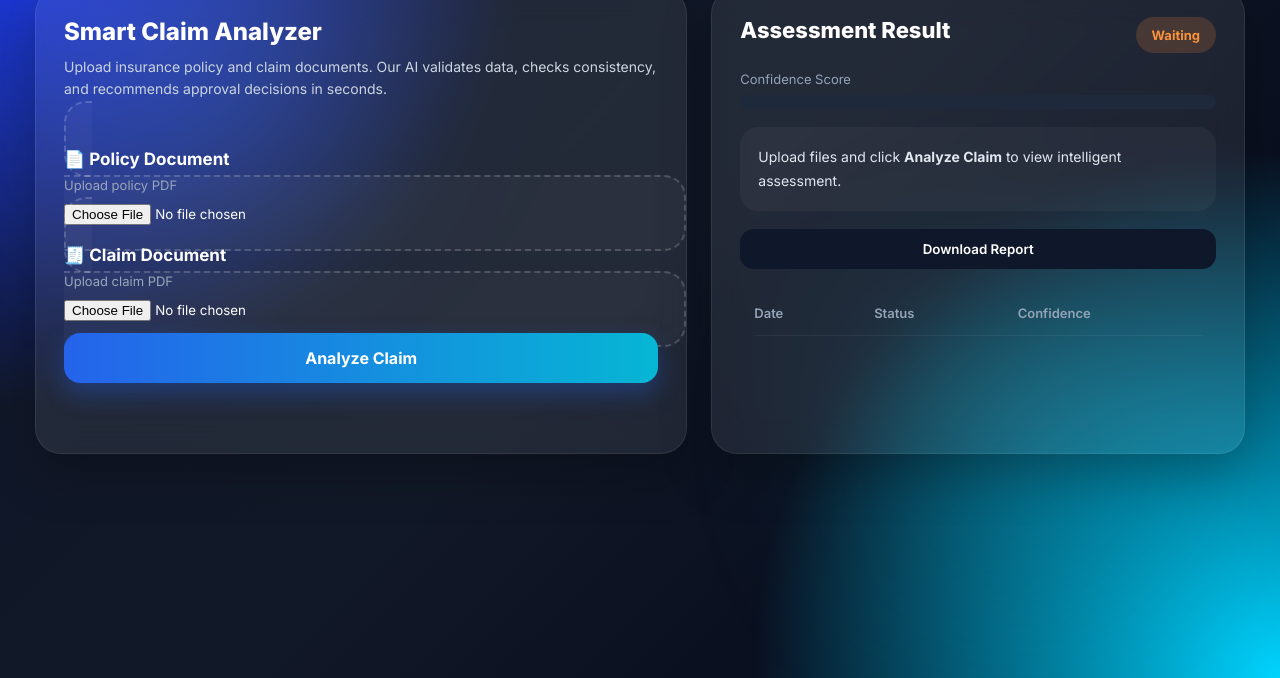
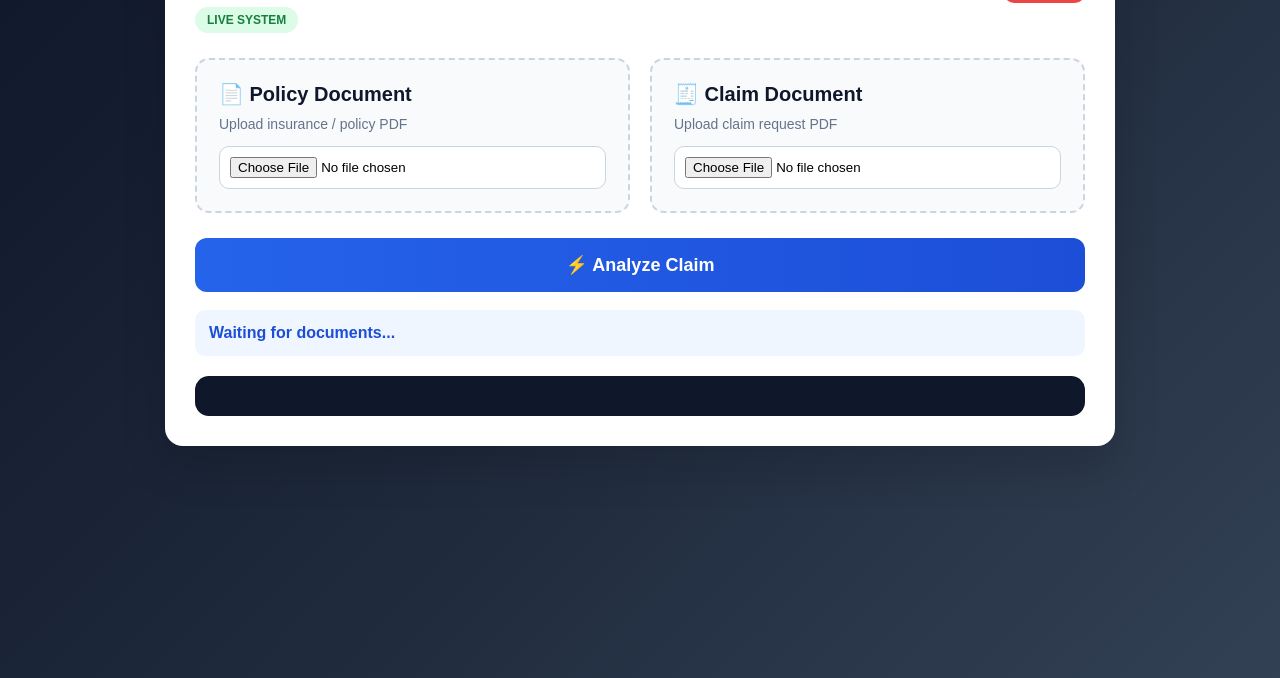
Before and after one commit to nithish1923/claim-reflex-ai, a plain HTML site: page frontend/app.html in a window 1280 px wide. Shown: the part 122-800 px from the top of the page. Drawn offline with nearby package versions, Linux system fonts and the light colour scheme.

Commit message:
Update app.html

```diff
--- a/frontend/app.html
+++ b/frontend/app.html
@@ -1,509 +1,250 @@
 <!DOCTYPE html>
-<html lang="en">
+<html>
 <head>
-<meta charset="UTF-8" />
-<meta name="viewport" content="width=device-width, initial-scale=1.0"/>
 <title>Claim Reflex AI</title>
-
-<link rel="preconnect" href="https://fonts.googleapis.com">
-<link href="https://fonts.googleapis.com/css2?family=Inter:wght@400;500;600;700;800&display=swap" rel="stylesheet">
-
-<script src="https://cdn.jsdelivr.net/npm/@supabase/supabase-js@2"></script>
-<script src="https://cdnjs.cloudflare.com/ajax/libs/jspdf/2.5.1/jspdf.umd.min.js"></script>
+<meta charset="UTF-8">
+<meta name="viewport" content="width=device-width, initial-scale=1.0">
 
 <style>
 *{
 margin:0;
 padding:0;
 box-sizing:border-box;
-font-family:'Inter',sans-serif;
+font-family:Arial, sans-serif;
 }
 
 body{
-background:
-radial-gradient(circle at top left,#1f3cff 0%,transparent 35%),
-radial-gradient(circle at bottom right,#00d4ff 0%,transparent 35%),
-linear-gradient(135deg,#0f172a,#111827,#020617);
-color:#fff;
+background:linear-gradient(135deg,#0f172a,#1e293b,#334155);
 min-height:100vh;
-overflow-x:hidden;
-}
-
-/* Scrollbar */
-::-webkit-scrollbar{
-width:8px;
-}
-::-webkit-scrollbar-thumb{
-background:#334155;
-border-radius:10px;
-}
-
-/* Floating blur shapes */
-.blur{
-position:fixed;
-width:280px;
-height:280px;
-border-radius:50%;
-filter:blur(100px);
-opacity:.25;
-z-index:0;
-animation:float 8s ease-in-out infinite;
-}
-
-.blur.one{
-background:#3b82f6;
-top:10%;
-left:5%;
-}
-
-.blur.two{
-background:#06b6d4;
-bottom:10%;
-right:10%;
-animation-delay:2s;
-}
-
-@keyframes float{
-0%,100%{transform:translateY(0px)}
-50%{transform:translateY(-30px)}
+padding:30px;
 }
 
 .container{
-position:relative;
-z-index:2;
-max-width:1250px;
+max-width:950px;
 margin:auto;
-padding:40px 20px;
 }
 
-.topbar{
+.card{
+background:white;
+padding:30px;
+border-radius:18px;
+box-shadow:0 20px 45px rgba(0,0,0,0.15);
+}
+
+.top{
 display:flex;
 justify-content:space-between;
 align-items:center;
-margin-bottom:30px;
+flex-wrap:wrap;
+gap:15px;
+margin-bottom:25px;
 }
 
-.logo{
-font-size:28px;
-font-weight:800;
-letter-spacing:-1px;
+.title{
+font-size:32px;
+font-weight:bold;
+color:#0f172a;
 }
 
-.logo span{
-color:#38bdf8;
-}
-
-.btn{
-border:none;
-cursor:pointer;
-padding:12px 18px;
-border-radius:14px;
-font-weight:600;
-transition:.3s ease;
-}
-
-.btn:hover{
-transform:translateY(-2px);
+.subtitle{
+color:#64748b;
+margin-top:6px;
+font-size:14px;
 }
 
 .logout{
-background:#1e293b;
-color:#fff;
+background:#ef4444;
+color:white;
+border:none;
+padding:10px 18px;
+border-radius:10px;
+cursor:pointer;
+font-weight:bold;
 }
 
 .grid{
 display:grid;
-grid-template-columns:1.1fr .9fr;
-gap:24px;
+grid-template-columns:1fr 1fr;
+gap:20px;
+margin-top:20px;
 }
 
-@media(max-width:980px){
+.box{
+background:#f8fafc;
+border:2px dashed #cbd5e1;
+padding:22px;
+border-radius:14px;
+}
+
+.box h3{
+margin-bottom:10px;
+color:#0f172a;
+font-size:20px;
+}
+
+.box p{
+font-size:14px;
+color:#64748b;
+margin-bottom:14px;
+}
+
+input[type=file]{
+width:100%;
+padding:10px;
+border:1px solid #cbd5e1;
+border-radius:10px;
+background:white;
+}
+
+button.process{
+width:100%;
+margin-top:25px;
+padding:16px;
+font-size:18px;
+font-weight:bold;
+border:none;
+border-radius:12px;
+cursor:pointer;
+background:linear-gradient(90deg,#2563eb,#1d4ed8);
+color:white;
+}
+
+#msg{
+margin-top:18px;
+padding:14px;
+background:#eff6ff;
+border-radius:10px;
+color:#1d4ed8;
+font-weight:bold;
+}
+
+pre{
+margin-top:20px;
+background:#0f172a;
+color:#22c55e;
+padding:20px;
+border-radius:14px;
+overflow:auto;
+white-space:pre-wrap;
+}
+
+.tag{
+display:inline-block;
+margin-top:10px;
+padding:6px 12px;
+border-radius:30px;
+background:#dcfce7;
+color:#15803d;
+font-size:12px;
+font-weight:bold;
+}
+
+@media(max-width:768px){
 .grid{
 grid-template-columns:1fr;
 }
-}
-
-.card{
-background:rgba(255,255,255,.08);
-backdrop-filter:blur(18px);
-border:1px solid rgba(255,255,255,.08);
-border-radius:26px;
-padding:28px;
-box-shadow:0 20px 50px rgba(0,0,0,.25);
-animation:fadeUp .8s ease;
-}
-
-@keyframes fadeUp{
-from{
-opacity:0;
-transform:translateY(40px);
-}
-to{
-opacity:1;
-transform:translateY(0);
-}
-}
 
 .title{
-font-size:24px;
-font-weight:800;
-margin-bottom:10px;
+font-size:26px;
 }
-
-.sub{
-color:#cbd5e1;
-font-size:14px;
-margin-bottom:28px;
-line-height:1.6;
-}
-
-.upload-box{
-border:2px dashed rgba(255,255,255,.18);
-border-radius:22px;
-padding:26px;
-margin-bottom:18px;
-transition:.35s ease;
-cursor:pointer;
-background:rgba(255,255,255,.03);
-}
-
-.upload-box:hover{
-border-color:#38bdf8;
-transform:translateY(-3px);
-}
-
-.upload-box h3{
-font-size:17px;
-margin-bottom:8px;
-}
-
-.upload-box p{
-font-size:13px;
-color:#94a3b8;
-margin-bottom:10px;
-}
-
-.upload-box input{
-width:100%;
-color:#fff;
-}
-
-.action-btn{
-width:100%;
-margin-top:12px;
-padding:15px;
-font-size:16px;
-font-weight:700;
-border-radius:16px;
-background:linear-gradient(90deg,#2563eb,#06b6d4);
-color:#fff;
-box-shadow:0 10px 25px rgba(37,99,235,.35);
-}
-
-.action-btn:hover{
-transform:translateY(-3px) scale(1.01);
-}
-
-.status{
-margin-top:20px;
-font-size:14px;
-color:#cbd5e1;
-min-height:22px;
-}
-
-.progress-wrap{
-margin-top:18px;
-display:none;
-}
-
-.progress-bar{
-height:12px;
-background:#1e293b;
-border-radius:100px;
-overflow:hidden;
-}
-
-.progress-fill{
-height:100%;
-width:0%;
-background:linear-gradient(90deg,#22c55e,#06b6d4);
-transition:1s ease;
-}
-
-.steps{
-margin-top:14px;
-display:grid;
-gap:8px;
-font-size:14px;
-color:#cbd5e1;
-}
-
-.result-head{
-display:flex;
-justify-content:space-between;
-align-items:center;
-margin-bottom:18px;
-}
-
-.badge{
-padding:10px 16px;
-border-radius:999px;
-font-size:13px;
-font-weight:700;
-}
-
-.green{
-background:rgba(34,197,94,.18);
-color:#4ade80;
-}
-
-.red{
-background:rgba(239,68,68,.18);
-color:#f87171;
-}
-
-.orange{
-background:rgba(251,146,60,.18);
-color:#fb923c;
-}
-
-.metric{
-margin-bottom:18px;
-}
-
-.metric label{
-display:block;
-font-size:13px;
-color:#94a3b8;
-margin-bottom:8px;
-}
-
-.confidence{
-height:14px;
-background:#1e293b;
-border-radius:999px;
-overflow:hidden;
-}
-
-.confidence span{
-display:block;
-height:100%;
-width:0%;
-background:linear-gradient(90deg,#22c55e,#3b82f6);
-transition:1.2s ease;
-}
-
-.reason{
-background:rgba(255,255,255,.04);
-border-radius:18px;
-padding:18px;
-font-size:14px;
-line-height:1.7;
-color:#e2e8f0;
-margin-top:15px;
-}
-
-.table{
-margin-top:22px;
-overflow:auto;
-border-radius:18px;
-}
-
-table{
-width:100%;
-border-collapse:collapse;
-font-size:14px;
-}
-
-th,td{
-padding:14px;
-text-align:left;
-border-bottom:1px solid rgba(255,255,255,.06);
-}
-
-th{
-color:#94a3b8;
-font-size:13px;
-font-weight:600;
-}
-
-.download{
-margin-top:18px;
-width:100%;
-background:#0f172a;
-color:#fff;
-}
-
-.fade{
-animation:fadeUp .7s ease;
 }
 </style>
 </head>
+
 <body>
 
-<div class="blur one"></div>
-<div class="blur two"></div>
+<div class="container">
+<div class="card">
 
-<div class="container">
+<div class="top">
+<div>
+<div class="title">Claim Reflex AI</div>
+<div class="subtitle">AI Claim & Policy Decision Platform</div>
+<div class="tag">LIVE SYSTEM</div>
+</div>
 
-<div class="topbar">
-<div class="logo">Claim <span>Reflex AI</span></div>
-<button class="btn logout" onclick="logout()">Logout</button>
+<button class="logout" onclick="logout()">Logout</button>
 </div>
 
 <div class="grid">
 
-<!-- LEFT -->
-<div class="card">
-
-<div class="title">Smart Claim Analyzer</div>
-<div class="sub">
-Upload insurance policy and claim documents. Our AI validates data,
-checks consistency, and recommends approval decisions in seconds.
+<div class="box">
+<h3>📄 Policy Document</h3>
+<p>Upload insurance / policy PDF</p>
+<input type="file" id="policy" accept=".pdf">
 </div>
 
-<label class="upload-box">
-<h3>📄 Policy Document</h3>
-<p>Upload policy PDF</p>
-<input type="file" id="policy" accept=".pdf">
-</label>
-
-<label class="upload-box">
+<div class="box">
 <h3>🧾 Claim Document</h3>
-<p>Upload claim PDF</p>
+<p>Upload claim request PDF</p>
 <input type="file" id="claim" accept=".pdf">
-</label>
-
-<button class="btn action-btn" onclick="run()">Analyze Claim</button>
-
-<div class="status" id="msg"></div>
-
-<div class="progress-wrap" id="progressWrap">
-<div class="progress-bar">
-<div class="progress-fill" id="fill"></div>
-</div>
-
-<div class="steps">
-<div>✔ Uploading documents</div>
-<div>✔ Extracting policy data</div>
-<div>✔ Validating claim rules</div>
-<div>✔ Generating AI decision</div>
-</div>
 </div>
 
 </div>
 
-<!-- RIGHT -->
-<div class="card fade">
+<button class="process" onclick="run()">⚡ Analyze Claim</button>
 
-<div class="result-head">
-<div class="title" style="font-size:22px;">Assessment Result</div>
-<div id="badge" class="badge orange">Waiting</div>
-</div>
+<p id="msg">Waiting for documents...</p>
 
-<div class="metric">
-<label>Confidence Score</label>
-<div class="confidence">
-<span id="confidenceBar"></span>
-</div>
-</div>
-
-<div class="reason" id="reason">
-Upload files and click <b>Analyze Claim</b> to view intelligent assessment.
-</div>
-
-<button class="btn download" onclick="downloadPDF()">Download Report</button>
-
-<div class="table">
-<table>
-<thead>
-<tr>
-<th>Date</th>
-<th>Status</th>
-<th>Confidence</th>
-</tr>
-</thead>
-<tbody id="history">
-</tbody>
-</table>
-</div>
-
-</div>
+<pre id="out"></pre>
 
 </div>
 </div>
 
+<script src="https://cdn.jsdelivr.net/npm/@supabase/supabase-js@2"></script>
+
 <script>
-const SUPABASE_URL = "https://ubdiwfsfjaaxnvygdclx.supabase.co";
-const SUPABASE_KEY = "PASTE_YOUR_PUBLISHABLE_KEY";
-const BACKEND = "https://claim-reflex-ai.onrender.com";
+const SUPABASE_URL = "https://ubdiwfsfjaaxnvygdclx.supabase.co"
+const SUPABASE_KEY = "sb_publishable_AJVk6h6ssAdtiYsgLG8MJQ_tE9Z4Dd9"
+const SUPABASE_KEY = "sb_publishable_AJVk6h6ssAdtiYsgLG8MJQ_tE9Z4Dd9"
+const BACKEND = "https://claim-reflex-ai.onrender.com"
 
-const { createClient } = supabase;
-const supabaseClient = createClient(SUPABASE_URL, SUPABASE_KEY);
+const { createClient } = supabase
+const supabaseClient = createClient(SUPABASE_URL,SUPABASE_KEY)
 
 function logout(){
-localStorage.clear();
-window.location.href="index.html";
+localStorage.clear()
+window.location.href="index.html"
 }
 
 async function uploadFile(file){
-const fileName = Date.now()+"_"+file.name;
+
+const fileName = Date.now() + "_" + file.name
 
 const { error } = await supabaseClient.storage
 .from("documents")
-.upload(fileName,file);
+.upload(fileName,file)
 
-if(error) throw error;
+if(error){
+throw error
+}
 
 const { data } = supabaseClient.storage
 .from("documents")
-.getPublicUrl(fileName);
+.getPublicUrl(fileName)
 
-return data.publicUrl;
-}
-
-function animateProgress(){
-document.getElementById("progressWrap").style.display="block";
-
-setTimeout(()=>fill.style.width="25%",300);
-setTimeout(()=>fill.style.width="55%",1000);
-setTimeout(()=>fill.style.width="80%",1800);
-setTimeout(()=>fill.style.width="100%",2600);
-}
-
-function setBadge(type,text){
-const badge = document.getElementById("badge");
-badge.className="badge "+type;
-badge.innerText=text;
-}
-
-function addHistory(status,confidence){
-const tbody = document.getElementById("history");
-const row = `
-<tr>
-<td>${new Date().toLocaleDateString()}</td>
-<td>${status}</td>
-<td>${confidence}%</td>
-</tr>`;
-tbody.innerHTML = row + tbody.innerHTML;
+return data.publicUrl
 }
 
 async function run(){
 
 try{
-const p = document.getElementById("policy").files[0];
-const c = document.getElementById("claim").files[0];
+
+const p = document.getElementById("policy").files[0]
+const c = document.getElementById("claim").files[0]
 
 if(!p || !c){
-alert("Please upload both documents.");
-return;
+document.getElementById("msg").innerText =
+"Please upload both Policy and Claim documents."
+return
 }
 
-msg.innerText="Processing claim...";
-animateProgress();
+document.getElementById("msg").innerText = "Uploading files..."
 
-const policy_url = await uploadFile(p);
-const claim_url = await uploadFile(c);
+const policy_url = await uploadFile(p)
+const claim_url = await uploadFile(c)
+
+document.getElementById("msg").innerText = "AI analyzing claim..."
 
 const res = await fetch(BACKEND + "/process",{
 method:"POST",
@@ -514,73 +255,23 @@ body:JSON.stringify({
 policy_url,
 claim_url
 })
-});
+})
 
-const data = await res.json();
+const data = await res.json()
 
-if(data.status === "processed"){
+document.getElementById("msg").innerText =
+"Analysis completed."
 
-const conf = Math.round((data.final.confidence || 0.85) * 100);
-
-setBadge("green","Approved");
-confidenceBar.style.width = conf + "%";
-
-reason.innerHTML = `
-<b>Decision:</b> ${data.final.decision}<br><br>
-<b>Reason:</b> ${data.final.reason}
-`;
-
-msg.innerText="Claim successfully analyzed.";
-addHistory("Approved",conf);
-
-}else{
-
-setBadge("red","Rejected");
-confidenceBar.style.width = "32%";
-
-reason.innerHTML = `
-<b>Decision:</b> Rejected<br><br>
-${(data.errors || []).join("<br>")}
-`;
-
-msg.innerText="Claim rejected after validation.";
-addHistory("Rejected",32);
-}
+document.getElementById("out").innerText =
+JSON.stringify(data,null,2)
 
 }catch(err){
 
-setBadge("red","Error");
-reason.innerHTML = err.message;
-msg.innerText="Something went wrong.";
+document.getElementById("msg").innerText =
+err.message
 
 }
 
-}
-
-function downloadPDF(){
-
-const { jsPDF } = window.jspdf;
-const doc = new jsPDF();
-
-doc.setFontSize(18);
-doc.text("Claim Reflex AI Report",20,20);
-
-doc.setFontSize(12);
-doc.text("Generated: " + new Date().toLocaleString(),20,35);
-
-doc.text("Status: " + badge.innerText,20,50);
-
-doc.text("Assessment Summary:",20,65);
-
-const text = reason.innerText.split("\n");
-let y = 80;
-
-text.forEach(line=>{
-doc.text(line,20,y);
-y += 8;
-});
-
-doc.save("claim-report.pdf");
 }
 </script>
 
```
